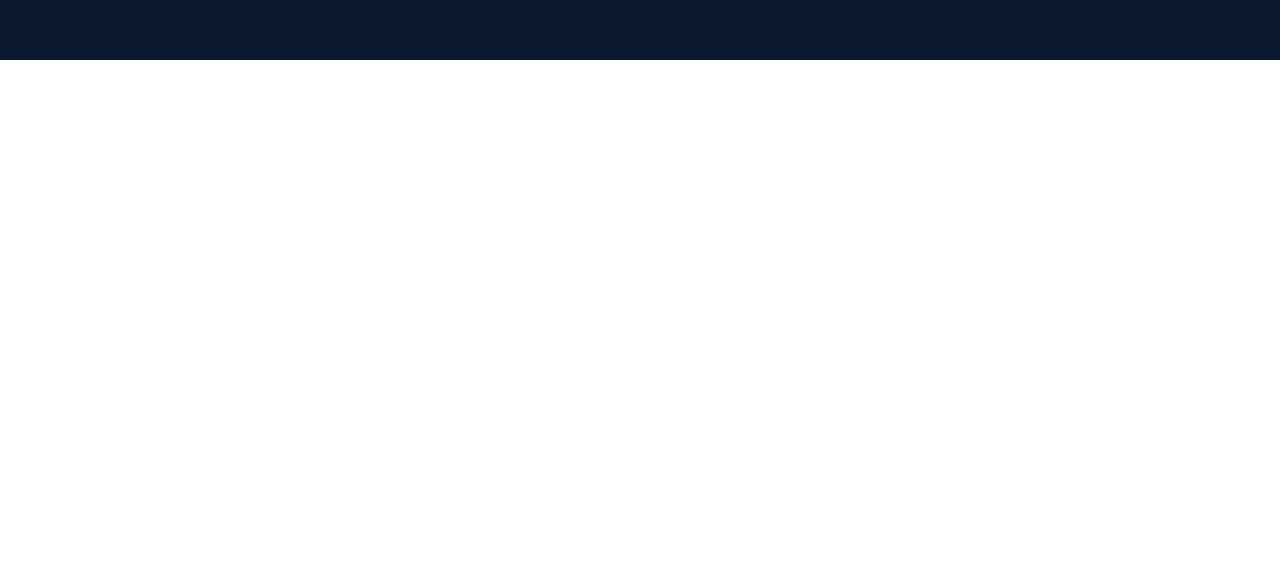
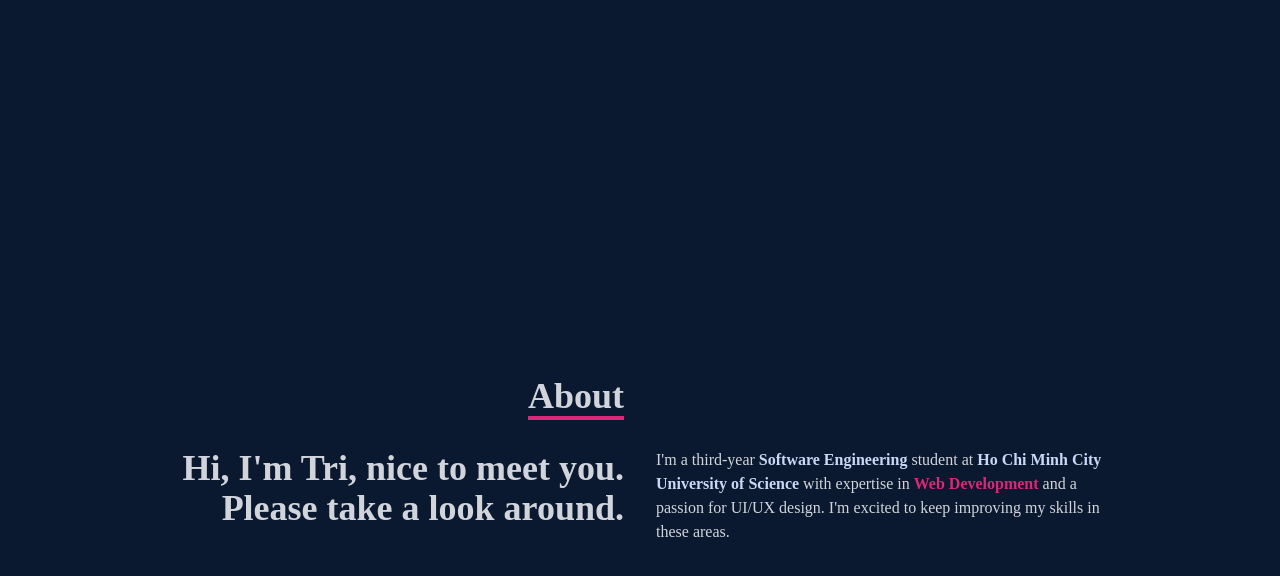
Before and after one commit to mitidevus/Portfolio, a React (Create React App) app: page /projects in a window 1280 px wide. Shown: the part 740-1316 px from the top of the page. Before the commit the page ends 800 px from the top, so only its background shows below. Built offline with nearby package versions, Linux system fonts and the light colour scheme.

Commit message:
Create About Page

```diff
--- a/src/App.js
+++ b/src/App.js
@@ -1,3 +1,4 @@
+import About from "./components/About";
 import Home from "./components/Home";
 import Navbar from "./components/Navbar";
 
@@ -6,6 +7,7 @@
         <div>
             <Navbar />
             <Home />
+            <About />
         </div>
     );
 }
--- /dev/null
+++ b/src/components/About.jsx
@@ -0,0 +1,32 @@
+import React from "react";
+
+function About() {
+    return (
+        <div name="about" className="w-full h-screen bg-[#0a192f] text-gray-300">
+            <div className="flex flex-col justify-center items-center w-full h-full">
+                <div className="max-w-[1000px] w-full grid grid-cols-2 gap-8">
+                    <div className="sm:text-right pb-8 pl-4">
+                        <p className="text-4xl font-bold inline border-b-4 border-pink-600">About</p>
+                    </div>
+                    <div></div>
+                </div>
+                <div className="max-w-[1000px] w-full grid sm:grid-cols-2 gap-8 px-4">
+                    <div className="sm:text-right text-4xl font-bold ">
+                        <p>Hi, I'm Tri, nice to meet you. Please take a look around.</p>
+                    </div>
+                    <div>
+                        <p>
+                            I'm a third-year <span className="text-[#ccd6f6] font-bold">Software Engineering</span>{" "}
+                            student at{" "}
+                            <span className="text-[#ccd6f6] font-bold">Ho Chi Minh City University of Science</span>{" "}
+                            with expertise in <span className="text-pink-600 font-bold">Web Development</span> and a
+                            passion for UI/UX design. I'm excited to keep improving my skills in these areas.
+                        </p>
+                    </div>
+                </div>
+            </div>
+        </div>
+    );
+}
+
+export default About;
```
